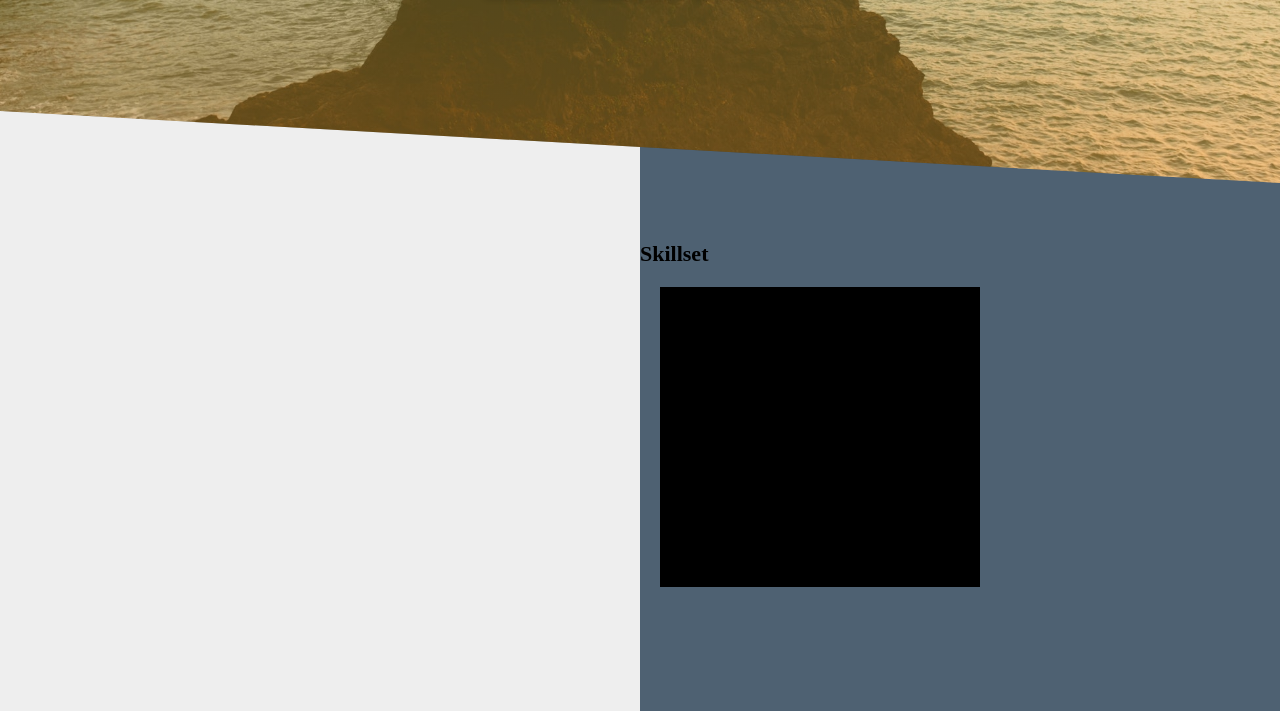
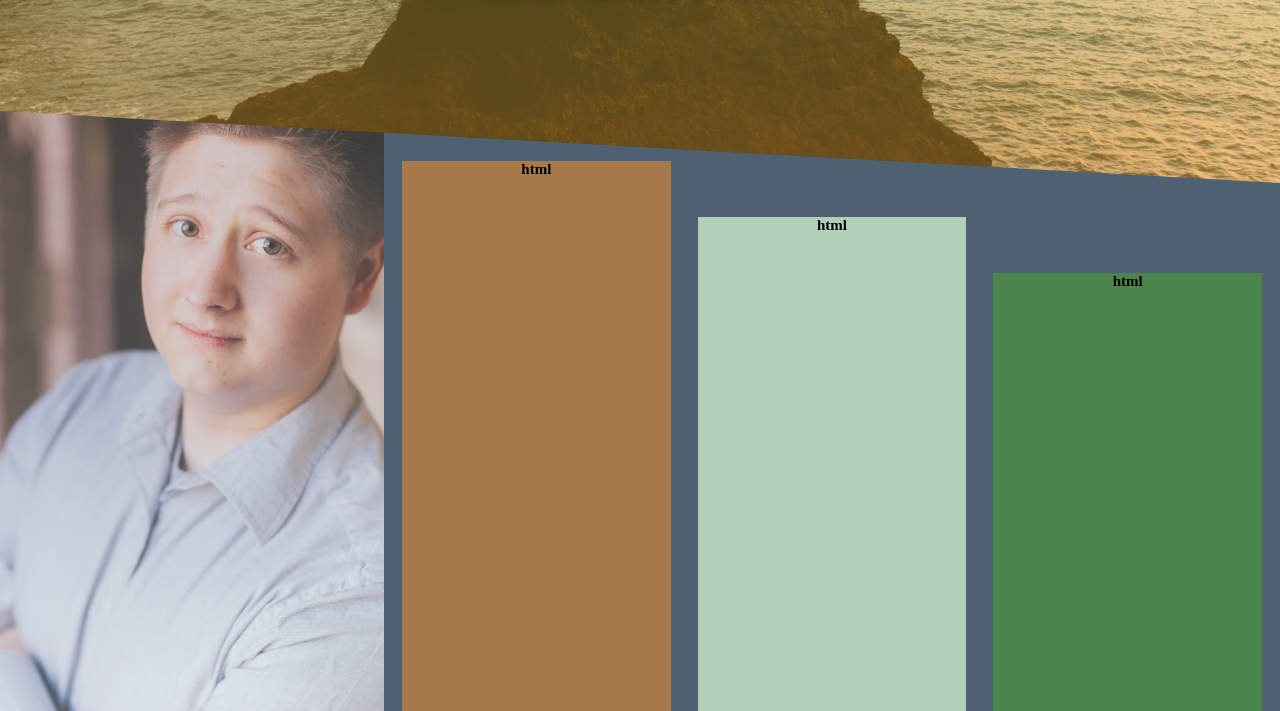
Before and after one commit to SuperBerny/porftolio, a website: page index.html in a window 1280 px wide. Shown: the part 609-1320 px from the top of the page. Drawn offline with nearby package versions, Linux system fonts and the light colour scheme.

Commit message:
skills section coming together, embarassing headshot added too...

```diff
--- a/index.html
+++ b/index.html
@@ -6,6 +6,7 @@
    <meta http-equiv="X-UA-Compatible" content="ie=edge">
    <link rel="stylesheet" type="text/css" href="assets/css/style.css">
    <title>Brian Patrick | 2018</title>
+   <script>history.scrollRestoration = "manual"</script>
 </head>
 <body>
    <header class="header">
@@ -35,24 +36,55 @@
       </div>
 
       <nav class="nav">
-         <a href="/#" class="nav nav__link nav__link-1">things</a>
-         <a href="/#" class="nav nav__link nav__link-2">about</a>
-         <a href="/#" class="nav nav__link nav__link-3">contact</a>
+         <a href="" class="nav nav__link nav__link-1">things</a>
+         <a href="" class="nav nav__link nav__link-2">about</a>
+         <a href="" class="nav nav__link nav__link-3">contact</a>
       </nav>
    </header>
 
    <section class="section-about">
          <wrapper class="about">
-         <div class="about__me">
+            <div class="about__bio">
 
             </div>
             <div class="about__experience">
-            <h2 class="header-experience">Skillset</h2>
-            <div class="progress-bars">
-               <div class="progress-bars progress-bars--html">
-                  <span class="progress"></span>
+               <wrapper class="center-container">
+                  <div class="skill-container skill-container__frontend">
+                        <ul class="skill-container__list">
+                           <li class="skill-container__skill">
+                              <h2 class="skill-title">html</h2>
+                              <div class="progress-bar">
+                                 <div class="progress-bar progress-bar__html"></div>
                               </div>
+                           </li>
+                        </ul>
+
                   </div>
+
+                  <div class="skill-container skill-container__backend">
+                        <ul class="skill-container__list">
+                           <li class="skill-container__skill">
+                              <h2 class="skill-title">html</h2>
+                              <div class="progress-bar">
+                                 <div class="progress-bar progress-bar__html"></div>
+                              </div>
+                           </li>
+                        </ul>
+
+                  </div>
+
+                  <div class="skill-container skill-container__frameworks">
+                        <ul class="skill-container__list">
+                           <li class="skill-container__skill">
+                              <h2 class="skill-title">html</h2>
+                              <div class="progress-bar">
+                                 <div class="progress-bar progress-bar__html"></div>
+                              </div>
+                           </li>
+                        </ul>
+
+                  </div>
+               </wrapper>
             </div>
          </wrapper>
       </section>
--- a/sass/abstracts/_variables.scss
+++ b/sass/abstracts/_variables.scss
@@ -7,7 +7,24 @@ $color-black: #000;
 $color-brown: #8f3b1b;
 $color-green: #668d3c;
 $color-blue: #4e6172;
+$color-blue-light: #85a7c5;
+$color-orange: rgb(224, 148, 48);
+$color-gradient-green: rgb(24,161,24);
+$color-gradient-orange: orange;
 
+// LINKS
 $color-link-brown: #bf8040;
 $color-link-blue: #b1d0ba;
 $color-link-green: #4b844d;
+
+// PROGRESS BAR COLORS
+$bootstrap: #8c46c8;
+$css: #00a1d4;
+$html: #ff572f;
+$javascript: #ffdb4e;
+$jquery: #005fa1;
+$mongo: #38ad49;
+$mysql: #ff8d32;
+$node: #53ca43;
+$sass: #dc588e;
+$react: #00d5fb;
--- a/sass/components/_about.scss
+++ b/sass/components/_about.scss
@@ -2,14 +2,24 @@
    height: 100vh;
    width: 100%;
    display: grid;
-   grid-template-columns: 50% 50%;
+   grid-template-columns: 30% 70%;
    clip-path: polygon(0 -90vh, 100% 0, 100% 100vh, 0 85vh);
-   transform: translateY(-10rem);
+   transform: translateY(-14.2rem);
    z-index: 3;
 
 
-   &__me {
-      background-color: $color-grey-light;
+   &__bio {
+      // background-color: $color-grey-light;
+      background-image:
+      linear-gradient(
+         rgba($color-grey-light, .2),
+         rgba($color-white, .3)),
+         url(../img/headshot.jpg);
+      background-position: top;
+      background-size: cover;
+      background-repeat: no-repeat;
+      // parallax
+      // background-attachment: fixed;
    }
 
    &__experience {
@@ -17,15 +27,43 @@
    }
 }
 
-.header-experience {
-   margin-top: 15rem;
-   font-size: 2.2rem;
+.center-container {
+   text-align: center;
+   display: block;
+   width: 100%;
+   height: 70%;
+   position: relative;
 }
 
-.progress-bars {
-   margin-left: 2rem;
-   margin-top: 2rem;
-   height: 300px;
-   width: 300px;
-   background-color: black;
+.skill-container {
+   position: absolute;
+   display: inline-block;
+   width: 30%;
+   height: 60rem;
+   top: 10rem;
+
+   &__list {
+      list-style: none;
+   }
+   &:not(:last-child) {
+      margin-right: 3rem;
+   }
+
+   &__frontend {
+      top: 20%;
+      left: 2%;
+      background-color: rgba($color-link-brown, .8);
+   }
+
+   &__backend {
+      top: 30%;
+      left: 35%;
+      background-color: $color-link-blue;
+   }
+
+   &__frameworks {
+      top: 40%;
+      right: 2%;
+      background-color: $color-link-green;
+   }
 }
--- a/sass/layout/_header.scss
+++ b/sass/layout/_header.scss
@@ -57,7 +57,7 @@
       font-family: mv boli;
       padding: 2rem;
       margin: 0 .5rem;
-      max-width: 11rem;
+      max-width: 13rem;
       transition: transform .2s, background-color .3s;
       border-radius: .5rem;
       box-shadow: 0 .2rem .6rem 0 rgba($color-black, .2);
@@ -73,6 +73,7 @@
 
       &-3 {
          background-color: rgba($color-link-green, .8);
+         text-align: center;
       }
 
    }
--- a/sass/pages/_home.scss
+++ b/sass/pages/_home.scss
@@ -1,4 +1,4 @@
 .section-about {
    height: 1000px;
-   width: 100vw;
+   width: 100%;
 }
```
Also changed, not shown: test.html (added, +59 -0 lines), assets/css/style.css. Lines whose indentation alone changed are shown as unchanged.
